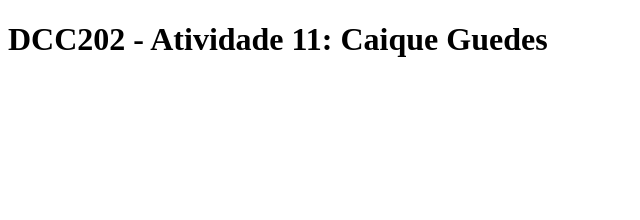
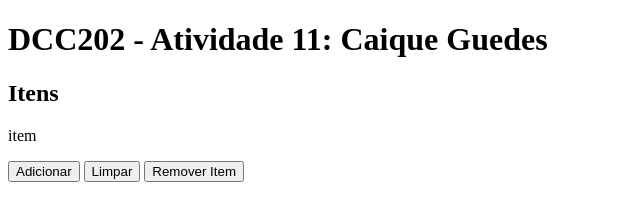
Before and after one commit to ufjf-dcc202/ufjf-dcc202-2023-3-a-atv11-Caiqueguedes, a plain HTML site: page index.html in a window 1280 px wide. Shown: the whole page, without its empty margins (0-640 px from the left). Drawn offline with Linux system fonts and the light colour scheme.

Commit message:
cria botões e lista de itens

```diff
--- a/index.html
+++ b/index.html
@@ -10,6 +10,17 @@
         <h1>DCC202 - Atividade 11: Caique Guedes</h1>
         <p></p>
 
+        <section>
+            <h2>Itens</h2>
+            <p id = "entrada" contenteditable>item</p>
+            <button id = "adicionar">Adicionar</button>
+            <button id = "limpar">Limpar</button>
+            <button id = "saida">Remover Item</button>
+            <ol id = "itens">
+
+            </ol>
+        </section>
+
     </main>
 </body>
 </html>
```
